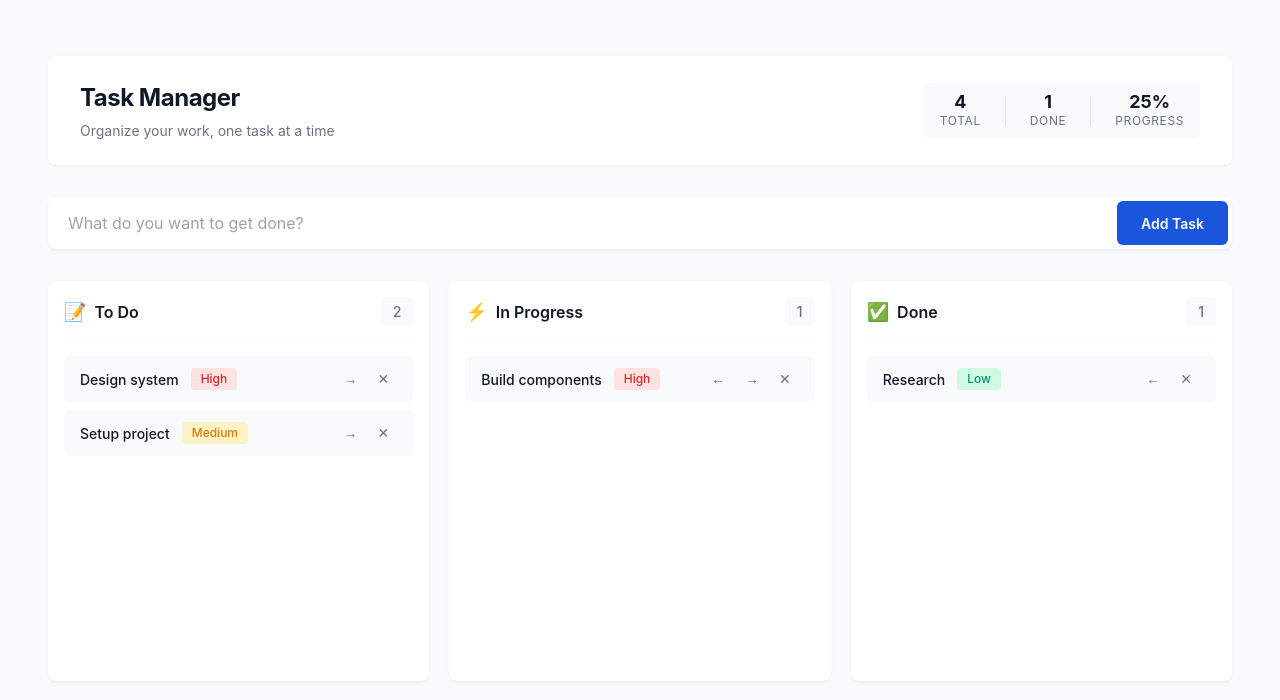
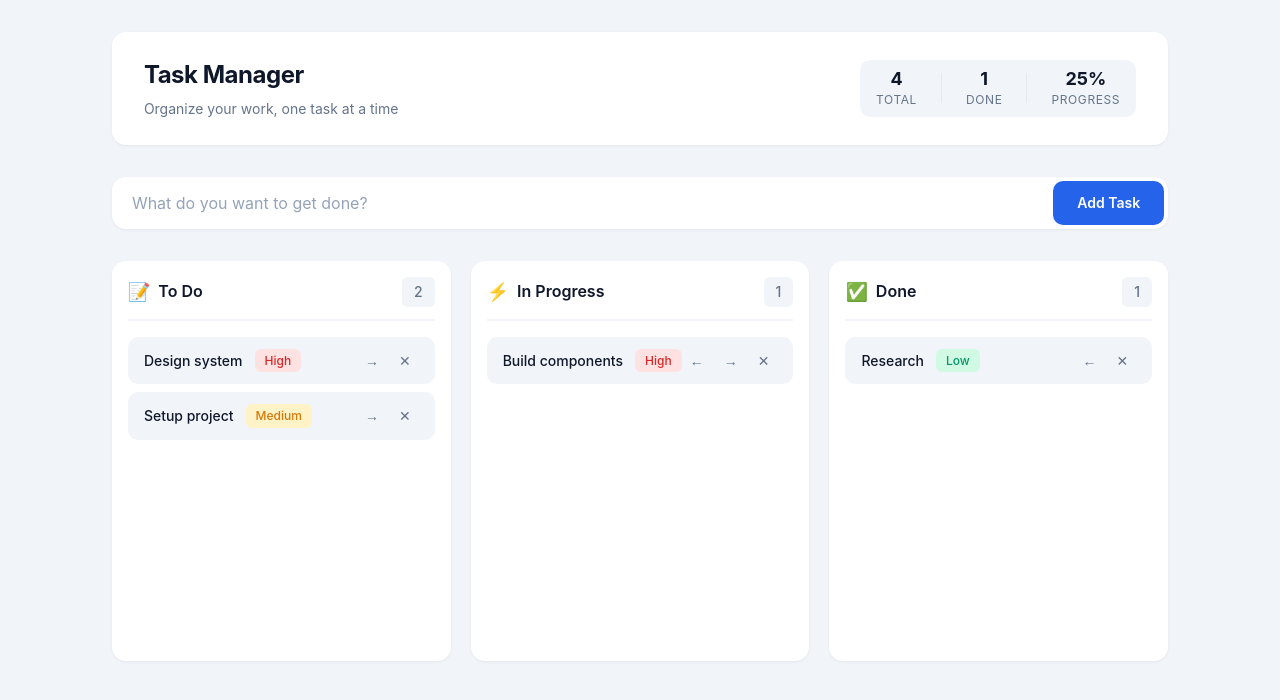
Before and after one commit to muthokaricky-alt/task-manager, a React (Vite) app: page / in a window 1280 px wide. Shown: the top 700 px of the page. Built offline with nearby package versions, Linux system fonts and the light colour scheme.

Commit message:
Refactor CSS variables and layout styles
Updated CSS variables for colors, font sizes, and shadows. Adjusted body line height and added flexbox styles to #root.

```diff
--- a/src/index.css
+++ b/src/index.css
@@ -1,18 +1,19 @@
 :root {
-  --color-primary: #1a56db;
-  --color-primary-hover: #1e40af;
+  --color-primary: #2563eb;
+  --color-primary-hover: #1d4ed8;
   --color-success: #059669;
   --color-warning: #d97706;
   --color-danger: #dc2626;
   --color-danger-hover: #b91c1c;
-  --color-text: #111827;
-  --color-text-secondary: #6b7280;
-  --color-text-light: #9ca3af;
-  --color-bg: #f9fafb;
+  --color-text: #0f172a;
+  --color-text-secondary: #64748b;
+  --color-text-light: #94a3b8;
+  --color-bg: #f1f5f9;
   --color-bg-white: #ffffff;
-  --color-border: #e5e7eb;
+  --color-border: #e2e8f0;
+  --color-border-hover: #cbd5e1;
 
-  --font-family: -apple-system, BlinkMacSystemFont, "Segoe UI", Roboto, sans-serif;
+  --font-family: -apple-system, BlinkMacSystemFont, "Segoe UI", Roboto, "Helvetica Neue", Arial, sans-serif;
   --font-size-xs: 0.75rem;
   --font-size-sm: 0.875rem;
   --font-size-base: 1rem;
@@ -20,6 +21,7 @@
   --font-size-xl: 1.25rem;
   --font-size-2xl: 1.5rem;
   --font-size-3xl: 1.875rem;
+  --font-size-4xl: 2.25rem;
 
   --spacing-1: 0.25rem;
   --spacing-2: 0.5rem;
@@ -31,12 +33,18 @@
   --spacing-10: 2.5rem;
   --spacing-12: 3rem;
 
-  --radius-sm: 4px;
-  --radius-md: 6px;
-  --radius-lg: 8px;
+  --radius-sm: 6px;
+  --radius-md: 10px;
+  --radius-lg: 14px;
+  --radius-xl: 18px;
 
   --transition-fast: 150ms cubic-bezier(0.4, 0, 0.2, 1);
-  --transition-base: 200ms cubic-bezier(0.4, 0, 0.2, 1);
+  --transition-base: 250ms cubic-bezier(0.4, 0, 0.2, 1);
+  --transition-slow: 350ms cubic-bezier(0.4, 0, 0.2, 1);
+
+  --shadow-sm: 0 1px 2px rgba(0, 0, 0, 0.05);
+  --shadow-md: 0 4px 6px -1px rgba(0, 0, 0, 0.07);
+  --shadow-lg: 0 10px 15px -3px rgba(0, 0, 0, 0.08);
 }
 
 * {
@@ -48,15 +56,16 @@
 body {
   font-family: var(--font-family);
   font-size: var(--font-size-base);
-  line-height: 1.5;
+  line-height: 1.6;
   color: var(--color-text);
   background-color: var(--color-bg);
   min-height: 100vh;
-  padding: var(--spacing-6) var(--spacing-4);
-  transition: background-color 0.3s ease, color 0.3s ease;
+  -webkit-font-smoothing: antialiased;
+  -moz-osx-font-smoothing: grayscale;
 }
 
 #root {
-  max-width: 1400px;
-  margin: 0 auto;
+  min-height: 100vh;
+  display: flex;
+  justify-content: center;
 }
```
